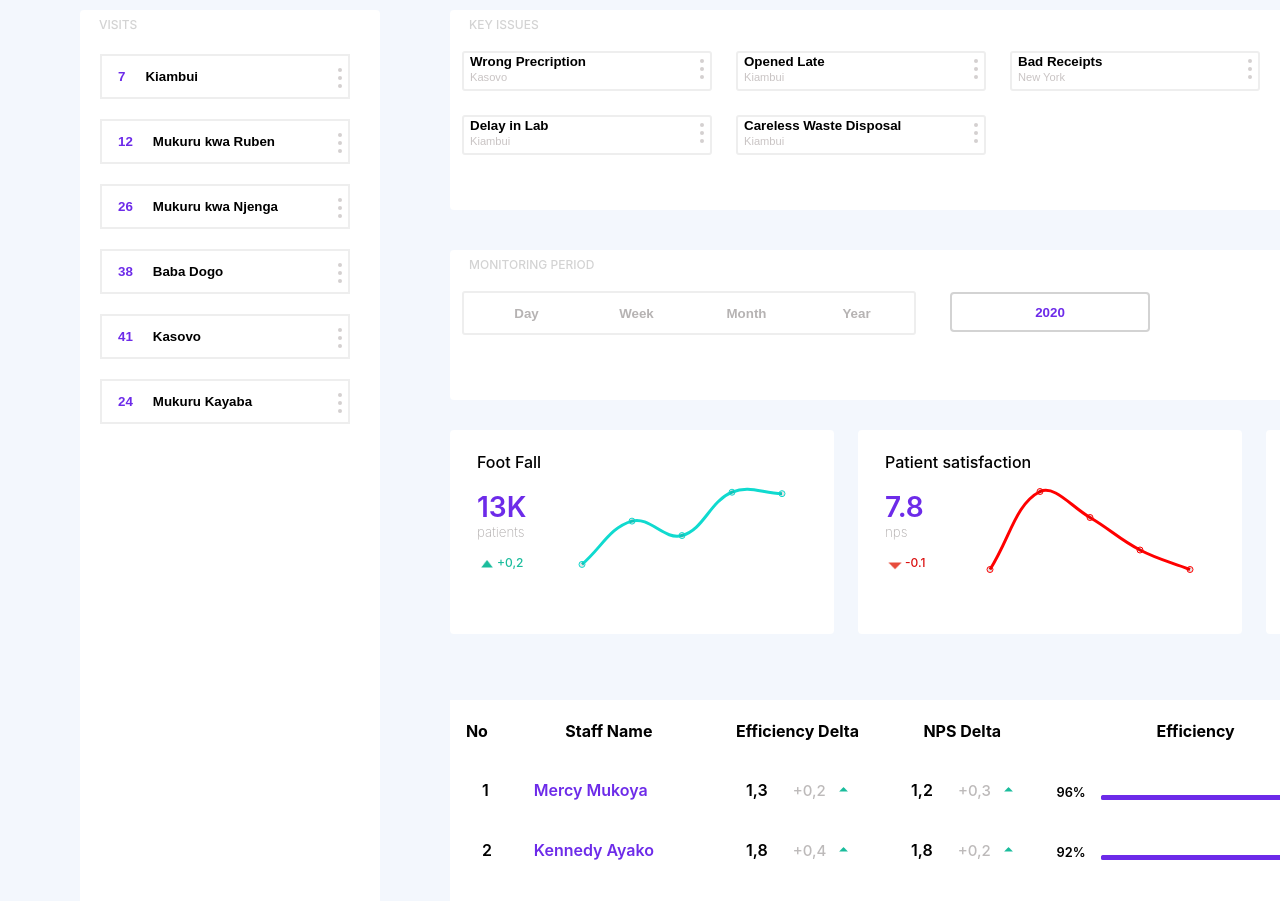
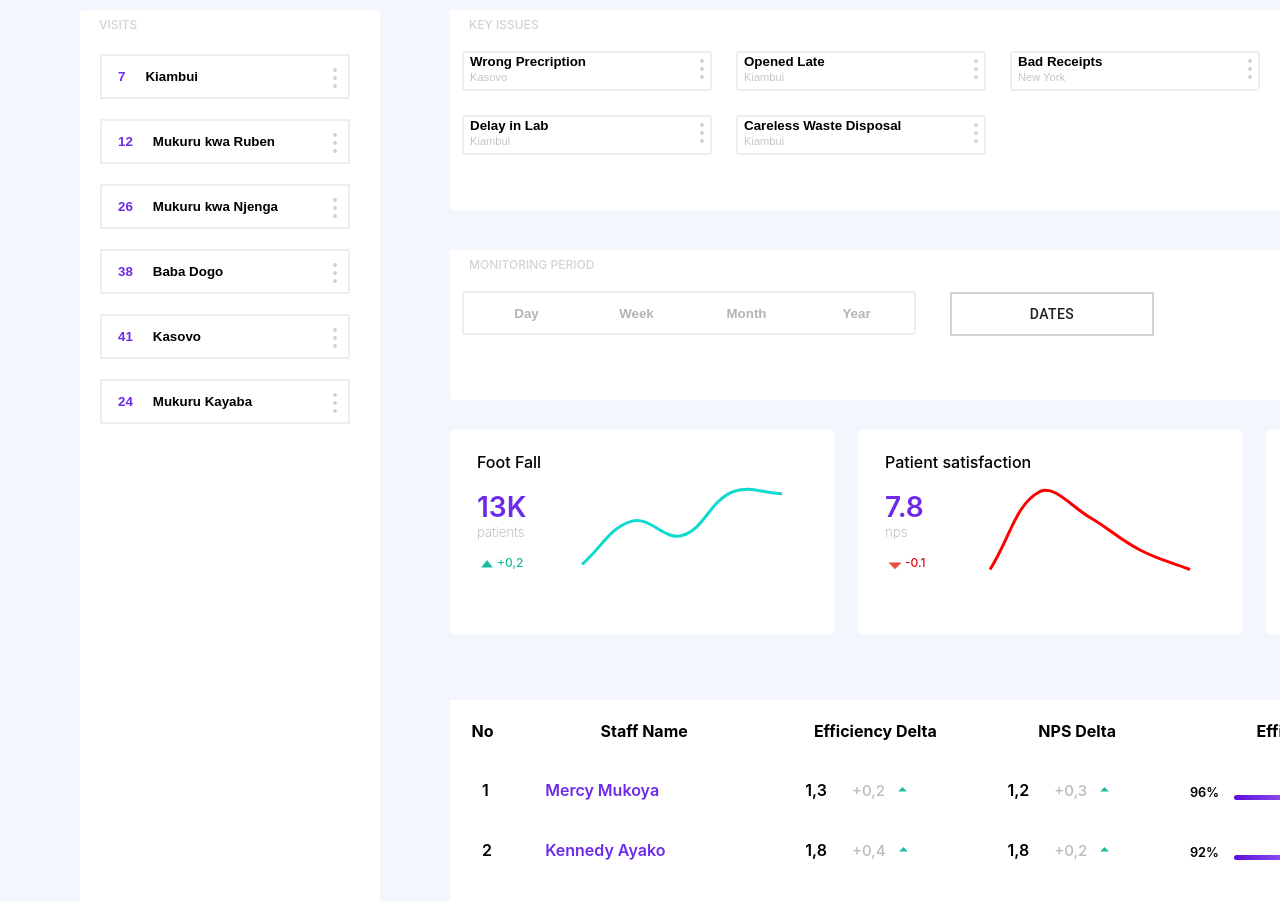
Before and after one commit to mutua-mutinda/Access-Afya, a React (Create React App) app: page / in a window 1280 px wide. Shown: the part 180-1081 px from the top of the page. Built offline with nearby package versions, Linux system fonts and the light colour scheme.

Commit message:
implemented part of date picker

```diff
--- a/package.json
+++ b/package.json
@@ -3,12 +3,15 @@
   "version": "0.1.0",
   "private": true,
   "dependencies": {
+    "@material-ui/core": "^4.11.2",
     "@testing-library/jest-dom": "^5.11.6",
     "@testing-library/react": "^11.2.2",
     "@testing-library/user-event": "^12.6.0",
     "chart.js": "^2.9.4",
+    "date-fns": "^2.16.1",
     "react": "^17.0.1",
     "react-chartjs-2": "^2.11.1",
+    "react-date-range": "^1.1.3",
     "react-dom": "^17.0.1",
     "react-scripts": "4.0.1",
     "web-vitals": "^0.2.4"
--- a/src/components/Charts.css
+++ b/src/components/Charts.css
@@ -12,7 +12,7 @@
   background: #fff;
   border-radius: 4px;
   border: 2px solid #fff;
-  z-index: 1;
+  z-index: -1;
 }
 
 .chart__footfall > p {
@@ -44,7 +44,7 @@
   background: #fff;
   border-radius: 4px;
   border: 2px solid #fff;
-  z-index: 1;
+  z-index: -1;
 }
 
 .chart__patientsatisfaction > p {
@@ -77,7 +77,7 @@
   background: #fff;
   border-radius: 4px;
   border: 2px solid #fff;
-  z-index: 1;
+  z-index: -1;
 }
 
 .chart__revenue > p {
--- /dev/null
+++ b/src/components/Datepicker.jsx
@@ -0,0 +1,38 @@
+import React from "react";
+import { useState } from "react";
+import { DateRangePicker } from "react-date-range";
+import "react-date-range/dist/styles.css";
+import "react-date-range/dist/theme/default.css";
+
+function Datepicker() {
+  const [startDate, setStartDate] = useState(new Date());
+  const [endDate, setEndDate] = useState(new Date());
+
+  const selectionRange = {
+    startDate: startDate,
+    endDate: endDate,
+    key: "selection",
+  };
+
+  function handleSelect(ranges) {
+    setStartDate(ranges.selection.startDate);
+    setEndDate(ranges.selection.endDate);
+    console.log("ranges", ranges);
+  }
+
+  return (
+    <div>
+      <DateRangePicker
+        ranges={[selectionRange]}
+        onChange={handleSelect}
+        showSelectionPreview={true}
+        moveRangeOnFirstSelection={false}
+        months={2}
+        direction="horizontal"
+      />
+      ;
+    </div>
+  );
+}
+
+export default Datepicker;
--- a/src/components/Monitorperiod.css
+++ b/src/components/Monitorperiod.css
@@ -46,7 +46,13 @@
   border-color: rgb(109, 43, 233);
   outline: rgb(109, 43, 233);
 }
-
+.monitoring__datepicker {
+  display: flex;
+  margin-left: 500px;
+  margin-top: -55px;
+  width: 200px;
+  border: 2px solid lightgray;
+}
 .monitoring__date {
   display: flex;
   flex-direction: column;
--- a/src/components/Monitorperiod.jsx
+++ b/src/components/Monitorperiod.jsx
@@ -1,9 +1,11 @@
-import React from "react";
+import React, { useState } from "react";
 import "./Monitorperiod.css";
+import Datepicker from "./Datepicker";
+import { Button } from "@material-ui/core";
 
 function Monitorperiod() {
-  const date = new Date().getFullYear();
-
+  const [showDate, setShowDate] = useState(false);
+  console.log("date", showDate);
   return (
     <div className="monitoring">
       <p>MONITORING PERIOD</p>
@@ -13,7 +15,15 @@ function Monitorperiod() {
         <button>Month</button>
         <button>Year</button>
       </div>
-      <button className="monitoring__date">{date}</button>
+      <div className="monitoring__datepicker">
+        {showDate && <Datepicker />}
+        <Button
+          className="monitoring__date"
+          onClick={() => setShowDate(!showDate)}
+        >
+          dates
+        </Button>
+      </div>
     </div>
   );
 }
--- a/src/components/Staffdata.css
+++ b/src/components/Staffdata.css
@@ -25,7 +25,6 @@
 
 .staff__progress {
   display: flex;
-  width: 220px;
   height: 20px;
   padding: 15px 0 0 0px;
   margin: 0;
@@ -35,21 +34,31 @@
   position: relative;
   font-size: 0.8em;
 }
+
 .staff__progress::-webkit-progress-bar {
   margin-left: 35px;
   height: 5px;
-  width: 250px;
   background-color: #fff;
+  background-image: linear-gradient(
+    45deg,
+    rgba(255, 255, 255, 0.15) 25%,
+    transparent 25%,
+    transparent 50%,
+    rgba(255, 255, 255, 0.15) 50%,
+    rgba(255, 255, 255, 0.15) 75%,
+    transparent 75%,
+    transparent
+  );
   border-radius: 15px;
-  box-shadow: 0px 0px 6px rgb(109, 43, 233) inset;
 }
+
 .staff__progress::-webkit-progress-value {
   float: left;
   height: 5px;
-  background: rgb(109, 43, 233);
+  background: linear-gradient(to right, #5f0ee0, #c9acf8);
   border-radius: 15px;
-  box-shadow: 0px 0px 6px rgb(109, 43, 233) inset;
 }
+
 .staff__progress::before {
   margin: -10px -20px 15px -19px;
   padding: 0px;
--- a/src/components/Visits.css
+++ b/src/components/Visits.css
@@ -47,6 +47,7 @@
 .visits__btnkebab {
   display: flex;
   margin-left: auto;
+  margin-right: 5px;
   margin-bottom: 14px;
   width: 4px;
   height: 4px;
--- a/src/utils/footfall.jsx
+++ b/src/utils/footfall.jsx
@@ -5,6 +5,7 @@ export const footData = {
       data: [7, 13, 11, 17, 16.8],
       fill: false,
       borderColor: "rgb(16, 218, 207)",
+      radius: 0,
     },
   ],
 };
--- a/src/utils/patientsatisfaction.jsx
+++ b/src/utils/patientsatisfaction.jsx
@@ -5,6 +5,7 @@ export const patientData = {
       data: [7, 19, 15, 10, 7],
       fill: false,
       borderColor: "red",
+      radius: 0,
     },
   ],
 };
--- a/src/utils/revenue.jsx
+++ b/src/utils/revenue.jsx
@@ -5,6 +5,7 @@ export const revenueData = {
       data: [7, 12, 11, 18, 16],
       fill: false,
       borderColor: "rgb(16, 218, 207)",
+      radius: 0,
     },
   ],
 };
```
Also changed, not shown: 2 other files (tests, documents, lock files or other folders).
